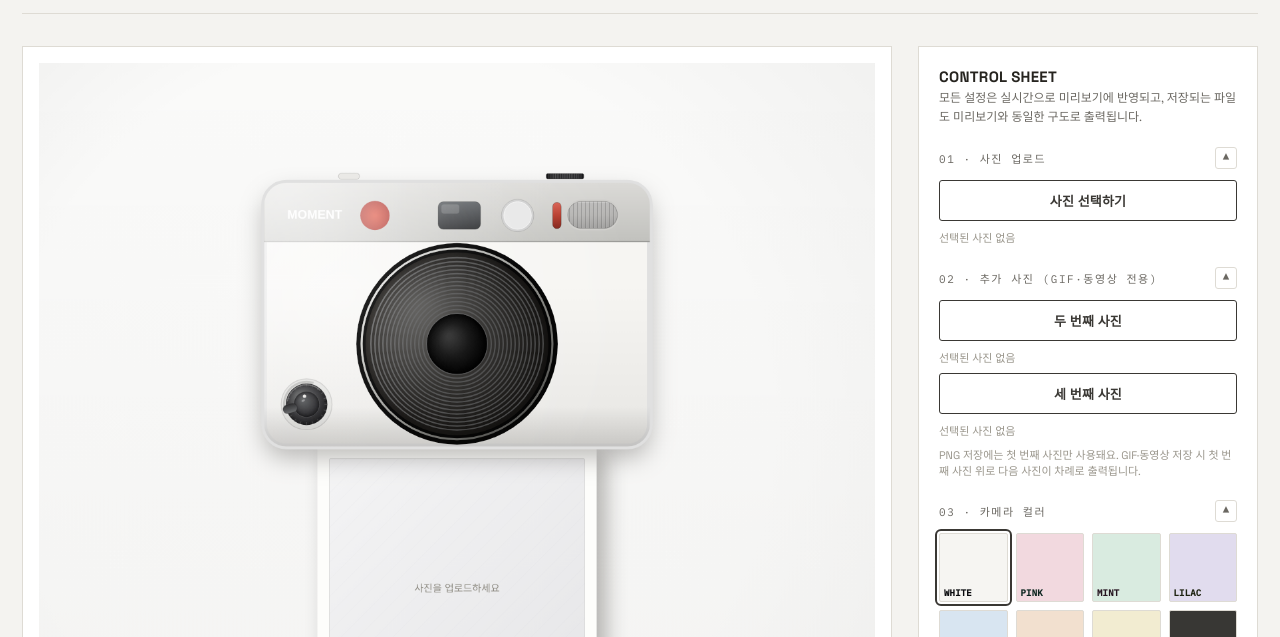
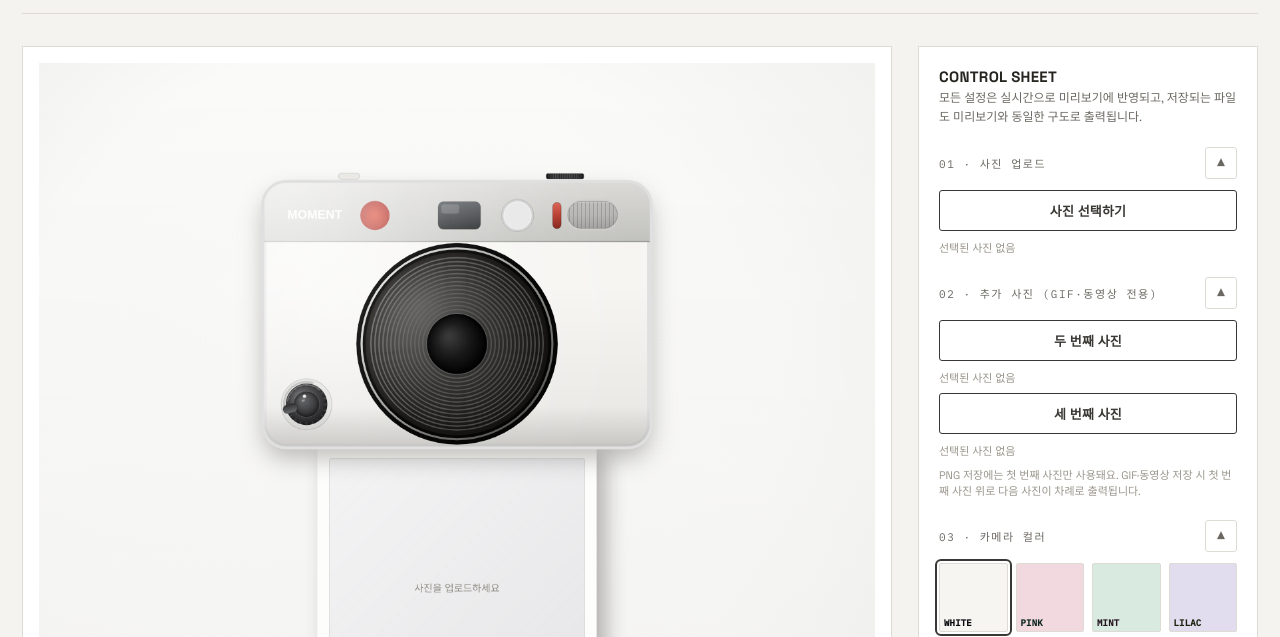
Before and after one commit to evebel0ved/polar, a plain HTML site: page index.html in a window 1280 px wide. Shown: the part 123-760 px from the top of the page. Drawn offline with Linux system fonts and the light colour scheme; a web font is replaced by a local one.

Commit message:
Update index.html

```diff
--- a/index.html
+++ b/index.html
@@ -172,15 +172,15 @@ button.ghost{border-color:var(--line);color:var(--ink-soft);background:transpare
   display:flex;
   align-items:center;
   justify-content:center;
-  width:22px;
-  height:22px;
+  width:32px;
+  height:32px;
   flex-shrink:0;
   margin-left:10px;
-  border:0.8px solid var(--line);
+  border:1px solid var(--line);
   border-radius:var(--radius);
   background:var(--panel);
   color:var(--ink-soft);
-  font-size:13px;
+  font-size:16px;
   line-height:1;
   cursor:pointer;
   transition:transform .15s ease, background .15s ease;
```
